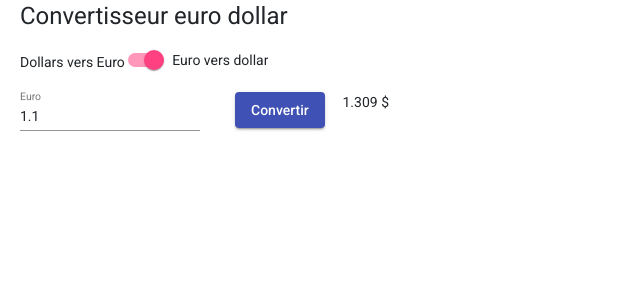
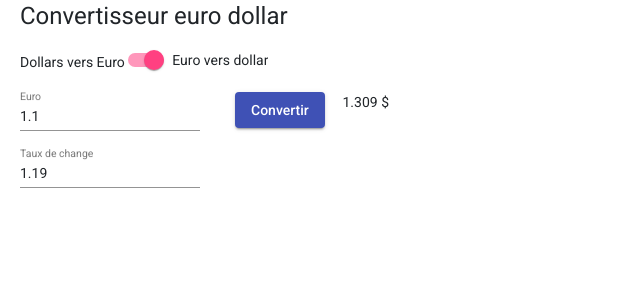
Before and after one commit to al1le/convertisseur, an Angular app in the folder convertisseur/: page / in a window 1280 px wide. Shown: the top 300 px of the page, without its empty margins (0-640 px from the left). Built offline with nearby package versions, Linux system fonts and the light colour scheme.

Commit message:
addding custom rate

```diff
--- a/convertisseur/src/app/app.component.html
+++ b/convertisseur/src/app/app.component.html
@@ -19,11 +19,17 @@
     <div class="col-1">
       <button mat-raised-button color="primary" (click)="convert()">Convertir</button>
     </div>
-    <div *ngIf="euroToDollar" class="col-1">
+    <div *ngIf="euroToDollar" class="col-2">
       {{amountDollar}} $
     </div>
-    <div *ngIf="!euroToDollar" class="col-1">
+    <div *ngIf="!euroToDollar" class="col-2">
         {{amountEuro}} €
       </div>
   </div>
+  <div>
+      <mat-form-field>
+        <mat-label>Taux de change</mat-label>
+        <input matInput type="number" [(ngModel)]="rateEuroDollarCustom" (change)="changeRate()">
+      </mat-form-field>
+  </div>
 </div>
--- a/convertisseur/src/app/app.component.ts
+++ b/convertisseur/src/app/app.component.ts
@@ -11,10 +11,14 @@ export class AppComponent implements OnInit{
   rateEuroDollar:number;
   amountDollar:number;
   euroToDollar:boolean;
+  rateEuroDollarCustom:number;
+  rateEuroDollarReal:number;
 
   ngOnInit(): void {
     this.amountEuro = 1.1;
-    this.rateEuroDollar = 1.19;
+    this.rateEuroDollarReal = 1.19;
+    this.rateEuroDollar = this.rateEuroDollarReal;
+    this.rateEuroDollarCustom = this.rateEuroDollar;
     this.euroToDollar = true;
     this.amountDollar = this.amountEuro*this.rateEuroDollar;
   }
@@ -23,7 +27,16 @@ export class AppComponent implements OnInit{
     if(this.euroToDollar) {
       this.amountDollar = this.amountEuro*this.rateEuroDollar;
     } else {
-      this.amountDollar = this.amountEuro / this.rateEuroDollar;
+      this.amountEuro = this.amountDollar / this.rateEuroDollar;
+    }
+  }
+
+  changeRate() {
+    let variation = ((this.rateEuroDollarReal - this.rateEuroDollarCustom) / this.rateEuroDollarCustom) * 100;
+    if(Math.abs(variation) > 2) {
+      this.rateEuroDollar = this.rateEuroDollarReal;
+    } else {
+      this.rateEuroDollar = this.rateEuroDollarCustom;
     }
   }
  }
```
